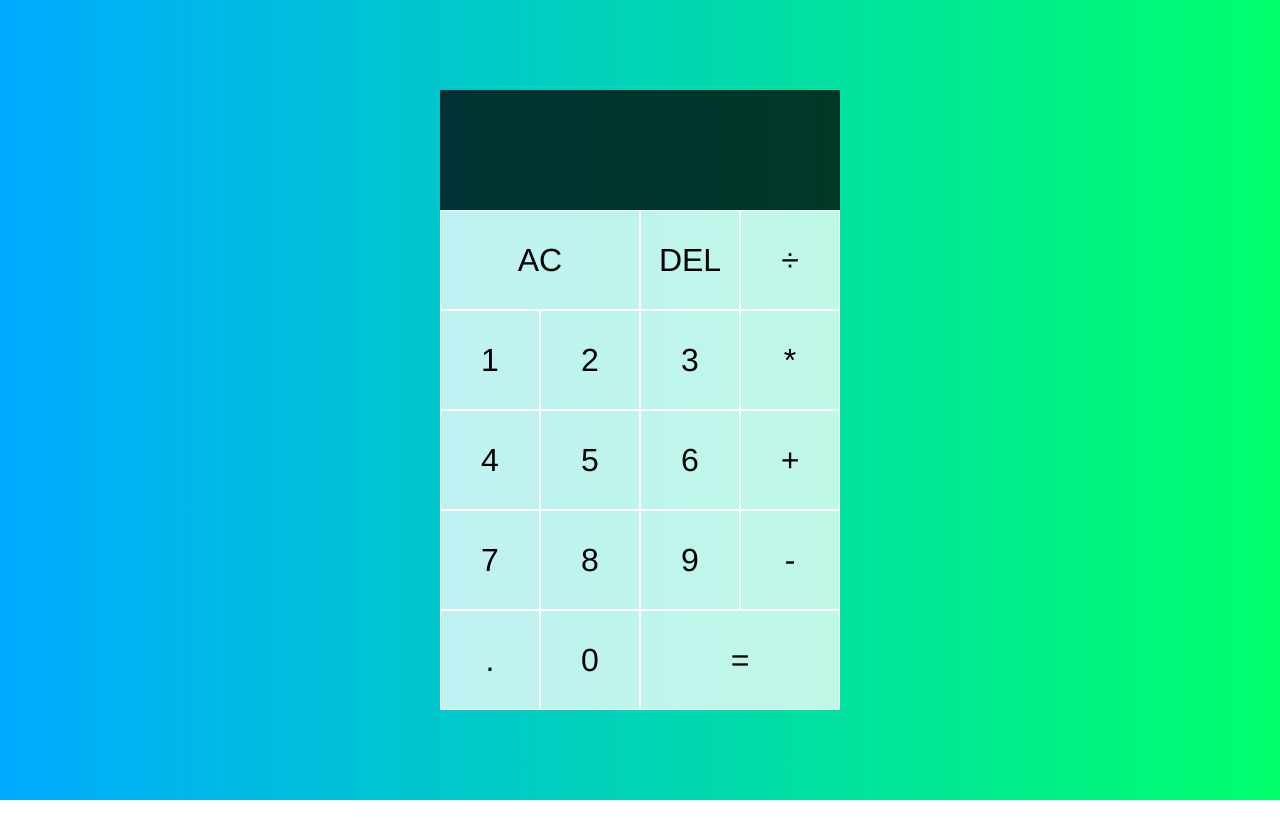
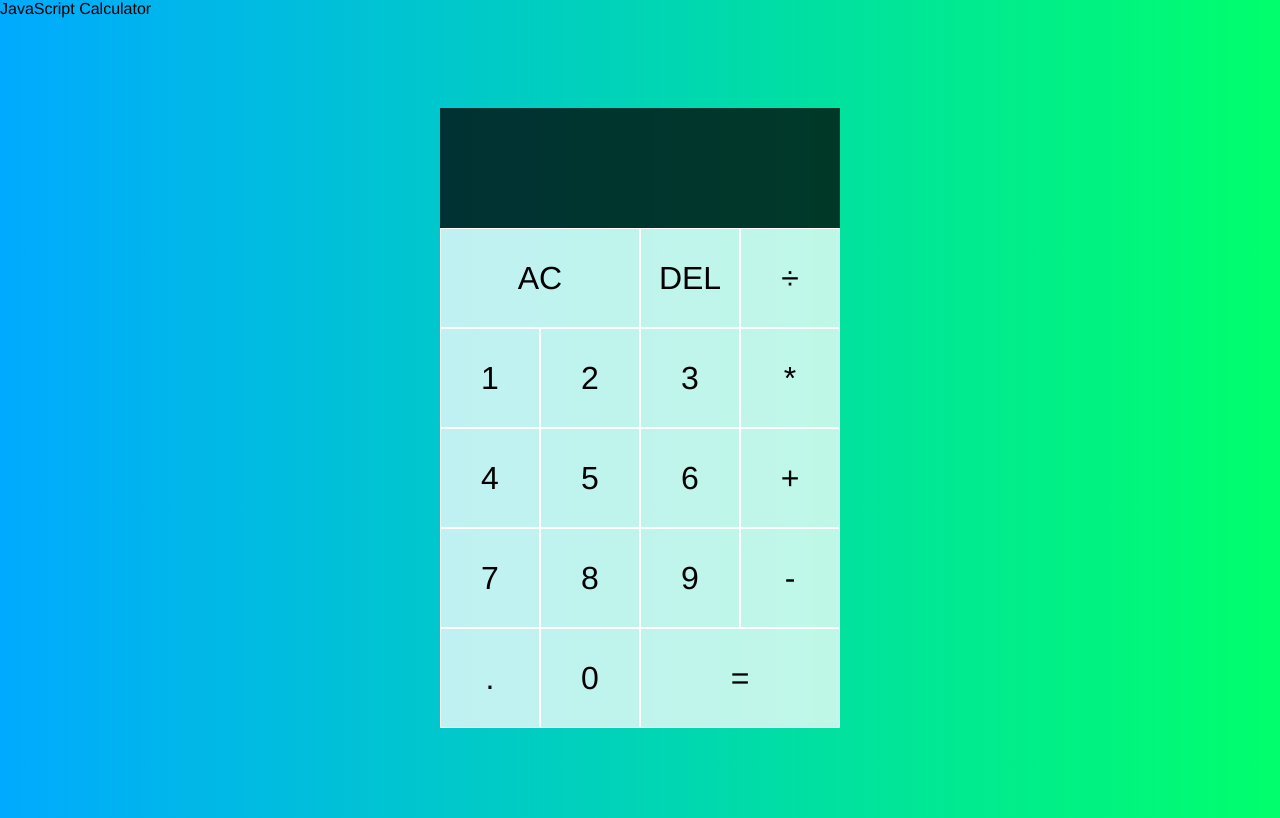
Before and after one commit to waltbeaman/calculator, a plain HTML site: page index.html in a window 1280 px wide. Drawn offline with Linux system fonts and the light colour scheme.

Commit message:
Adjusted background color and added title

```diff
--- a/index.html
+++ b/index.html
@@ -1,19 +1,25 @@
 <!DOCTYPE html>
 <html lang="en">
+
 <head>
     <meta charset="UTF-8">
     <meta name="viewport" content="width=device-width, initial-scale=1.0">
     <meta http-equiv="X-UA-Compatible" content="ie=edge">
-  <title>Calculator</title>
+    <title>JavaScript Calculator</title>
     <link href="styles.css" rel="stylesheet">
     <script src="script.js" defer></script>
 </head>
+
 <body>
+    <div class="title">JavaScript Calculator</div>
+
     <div class="calculator-grid">
+
         <div class="output">
             <div data-previous-operand class="previous-operand"></div>
             <div data-current-operand class="current-operand"></div>
         </div>
+
         <button data-all-clear class="span-two">AC</button>
         <button data-delete>DEL</button>
         <button data-operation>÷</button>
@@ -32,6 +38,8 @@
         <button data-number>.</button>
         <button data-number>0</button>
         <button data-equals class="span-two">=</button>
+
     </div>
+
 </body>
 </html>
```
Lines whose indentation alone changed are shown as unchanged.
